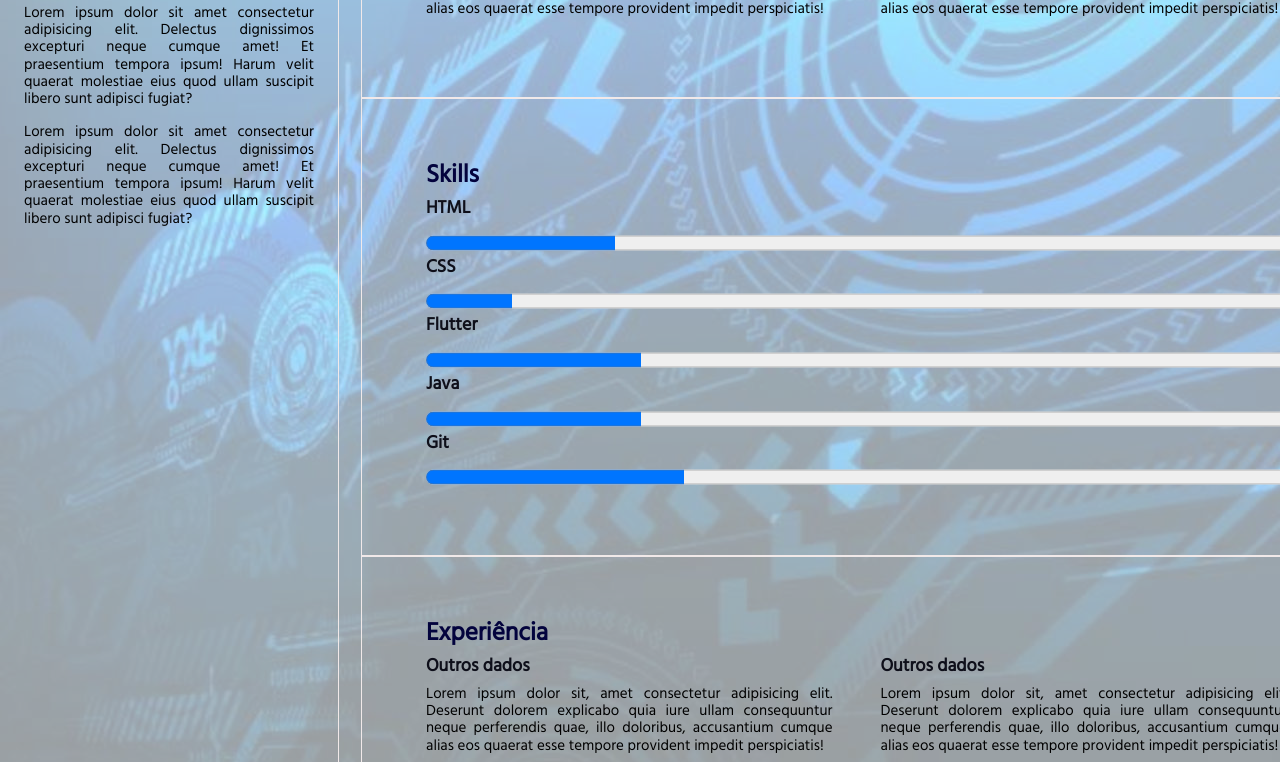
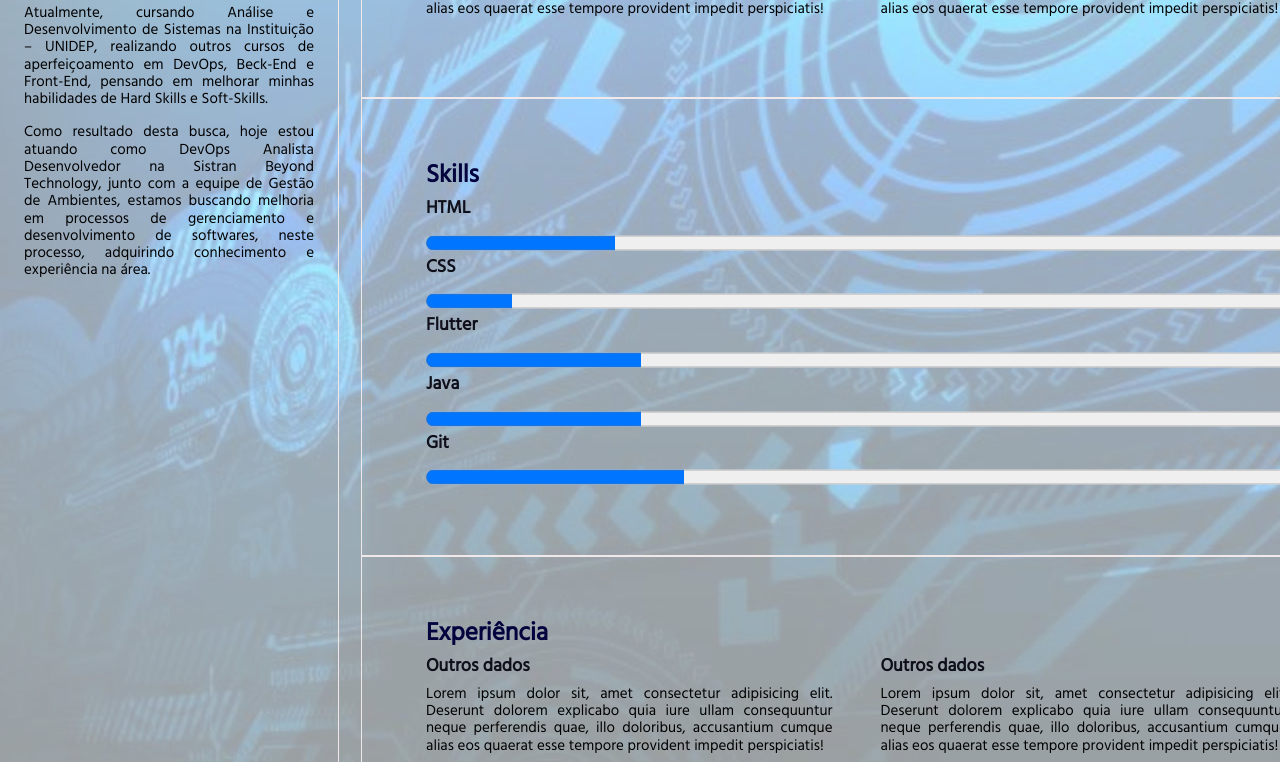
Before and after one commit to Maicon2021/Curriculo, a website: page app/index.html in a window 1280 px wide. Shown: the part 338-1100 px from the top of the page. Drawn offline with nearby package versions, Linux system fonts and the light colour scheme.

Commit message:
Atualizado descrição inicial

```diff
--- a/app/index.html
+++ b/app/index.html
@@ -28,13 +28,11 @@
         <article>
           <h1>Maicon Rodrigo Andreis</h1>
           <p>
-            Lorem ipsum dolor sit amet consectetur adipisicing elit. Delectus dignissimos excepturi neque cumque amet! Et praesentium tempora ipsum! Harum velit quaerat molestiae
-            eius quod ullam suscipit libero sunt adipisci fugiat?
+            Atualmente, cursando Análise e Desenvolvimento de Sistemas na Instituição – UNIDEP, realizando outros cursos de aperfeiçoamento em DevOps, Beck-End e Front-End, pensando em melhorar minhas habilidades de Hard Skills e Soft-Skills.
           </p>
 
           <p>
-            Lorem ipsum dolor sit amet consectetur adipisicing elit. Delectus dignissimos excepturi neque cumque amet! Et praesentium tempora ipsum! Harum velit quaerat molestiae
-            eius quod ullam suscipit libero sunt adipisci fugiat?
+            Como resultado desta busca, hoje estou atuando como DevOps Analista Desenvolvedor na Sistran Beyond Technology, junto com a equipe de Gestão de Ambientes, estamos buscando melhoria em processos de gerenciamento e desenvolvimento de softwares, neste processo, adquirindo conhecimento e experiência na área.
           </p>
         </article>
       </aside>
```
